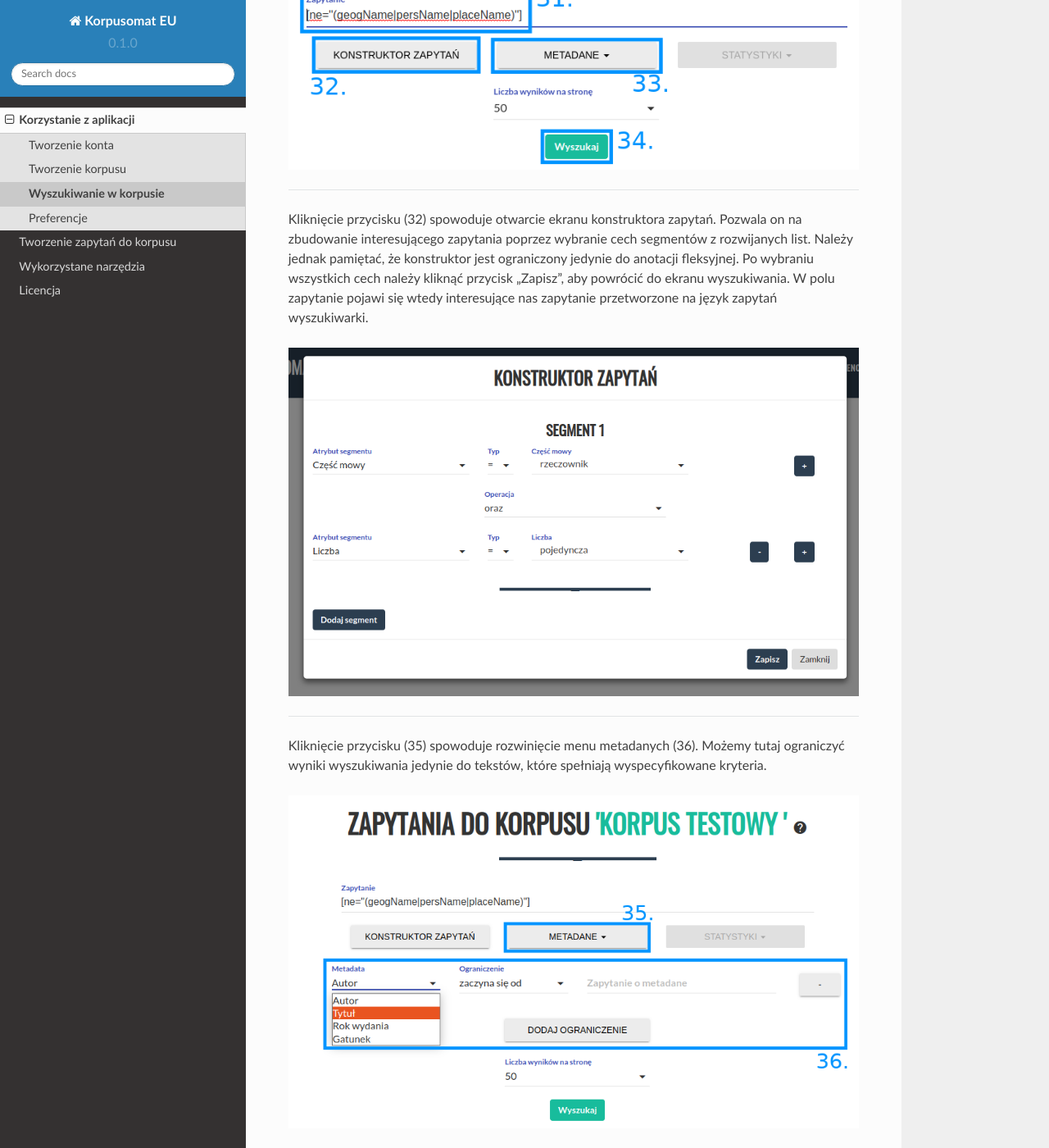
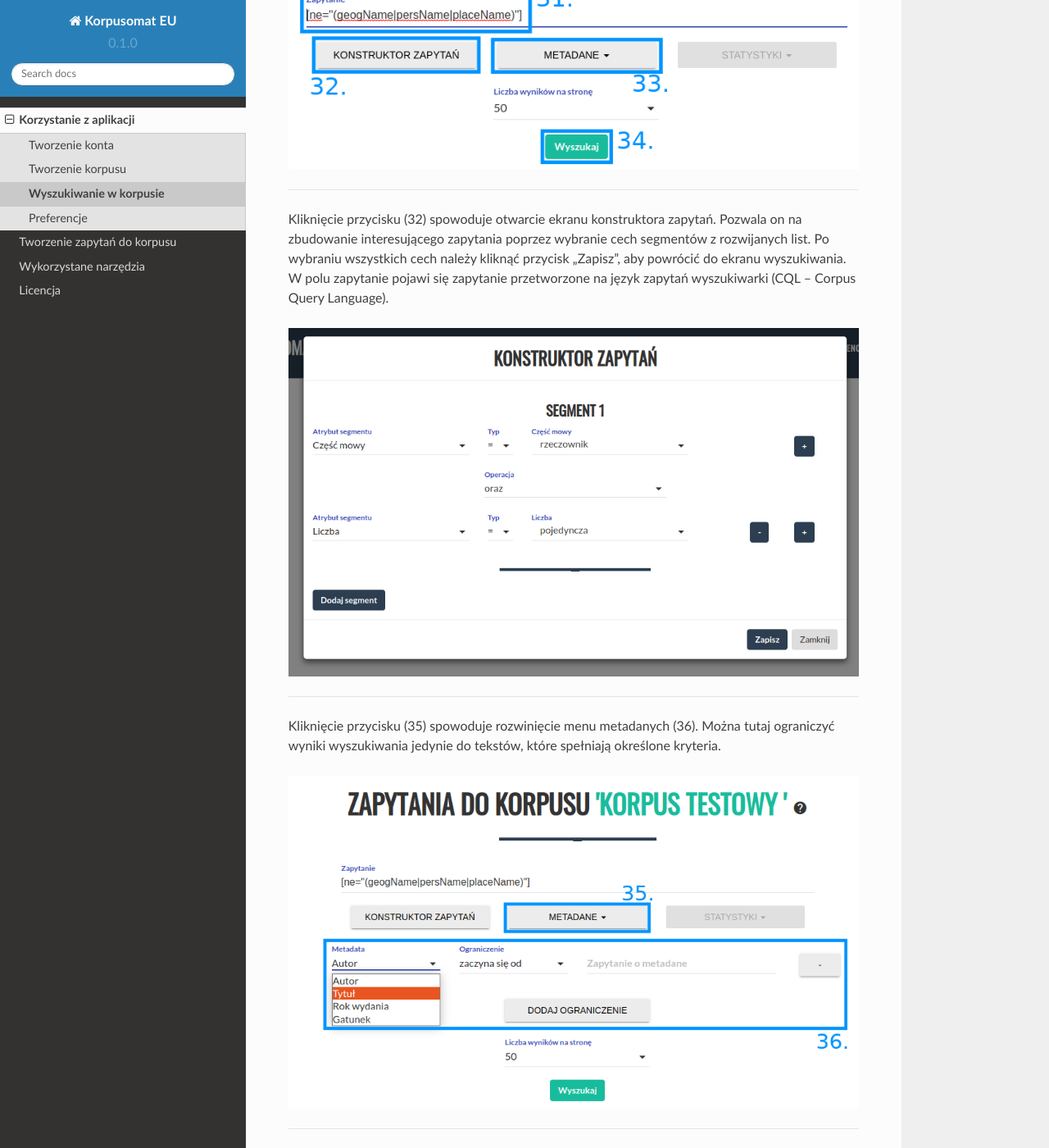
Before and after one commit to ipipan/korpusomat-eu-docs, a Sphinx documentation site: the page built from docs/source/instrukcja/wyszukiwanie.rst, in a window 1280 px wide and 1400 px high, scrolled down 456 px. Shown: the whole window at 82% size. Built offline with Sphinx 7.4.7 and the Read the Docs theme 2.0.0, drawn with Linux system fonts in a browser that asks for light colours; some of the changed text lies outside the part shown.

Commit message:
Update wyszukiwanie.rst

```diff
--- a/docs/source/instrukcja/wyszukiwanie.rst
+++ b/docs/source/instrukcja/wyszukiwanie.rst
@@ -17,32 +17,26 @@
 Kliknięcie przycisku (32) spowoduje otwarcie ekranu
 konstruktora zapytań. Pozwala on na zbudowanie
 interesującego zapytania poprzez wybranie cech
-segmentów z rozwijanych list. Należy jednak pamiętać,
-że konstruktor jest ograniczony jedynie do anotacji
-fleksyjnej. Po wybraniu wszystkich cech należy kliknąć
+segmentów z rozwijanych list. Po wybraniu wszystkich cech należy kliknąć
 przycisk „Zapisz”, aby powrócić do ekranu
-wyszukiwania. W polu zapytanie pojawi się wtedy
-interesujące nas zapytanie przetworzone na język
-zapytań wyszukiwarki.
+wyszukiwania. W polu zapytanie pojawi się zapytanie przetworzone na język
+zapytań wyszukiwarki (CQL – Corpus Query Language).
 
 |image15|
 
 --------------
 
 Kliknięcie przycisku (35) spowoduje rozwinięcie menu
-metadanych (36). Możemy tutaj ograniczyć wyniki
+metadanych (36). Można tutaj ograniczyć wyniki
 wyszukiwania jedynie do tekstów, które spełniają
-wyspecyfikowane kryteria.
+określone kryteria.
 
 |image16|
 
 --------------
 
-Po wykonaniu zapytania zostaniemy przeniesieni do
-strony z wynikami, które możemy przeglądać. Możemy też
-wyświetlić dodatkowe informacje o kontekście
-znalezionego wyniku, klikając na niego (37). Aby pobrać
-całą listę wyników w formie csv lub XLS należy wybrać typ
+Po wykonaniu zapytania użytkownik zostanie przeniesiony do
+strony z wynikami w postaci konkordancji. Szerszy kontekst znalezionego wyrazu lub wyrażenia oraz metadane tekstu, z którego pochodzi, można obejrzeć, klikając na niego (37). Aby pobrać całą listę wyników w formie pliku CSV lub XLS, należy wybrać typ
 pliku (38) i wcisnąć przycisk „Pobierz wyniki” (39).
 
 |image17|
```
